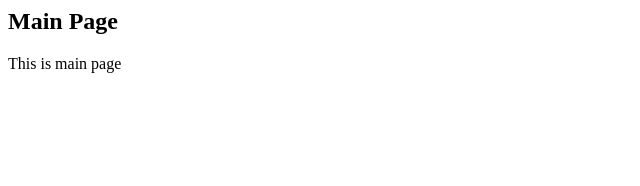
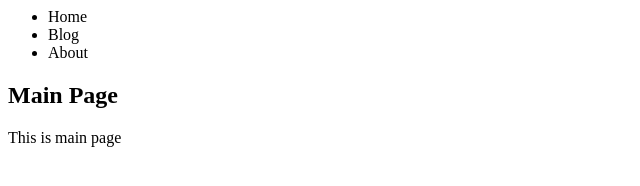
Before and after one commit to gygy7151/branch-practice, a plain HTML site: page index.html in a window 1280 px wide. Shown: the whole page, without its empty margins (0-640 px from the left). Drawn offline with Linux system fonts and the light colour scheme.

Commit message:
feat: Add Main Navigation
Menus
- Home
- Blog
- About

```diff
--- a/index.html
+++ b/index.html
@@ -6,6 +6,15 @@
   <meta name="title content="Branch practice">
  </head>
  <body>
+  <header>
+   <nav>
+     <ul>
+      <li>Home</li>
+      <li>Blog</li>
+      <li>About</li>
+     </ul>
+   <nav>
+  </header>
   <main>
    <article>
     <h1>Main Page</h1>
```
